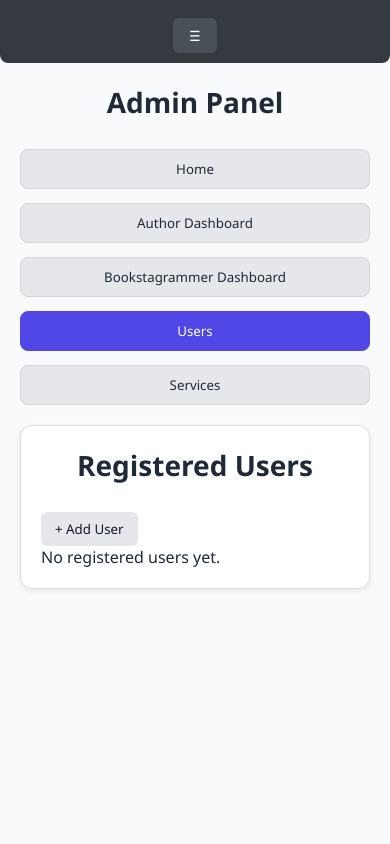
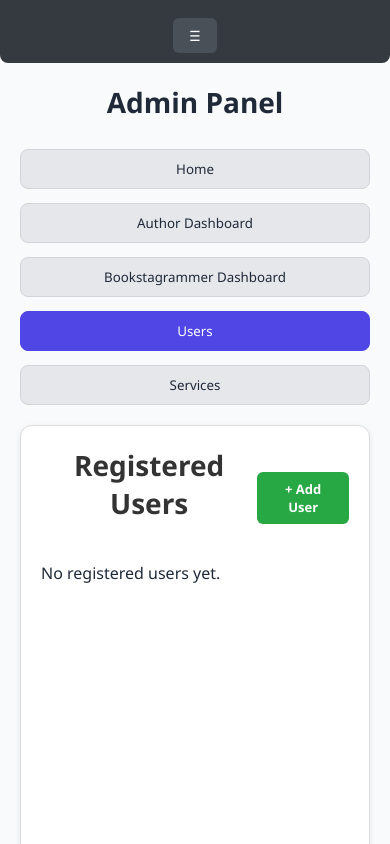
Before and after one commit to AliyulRahman/sample_lm_app, a React (Vite) app: page /admin in a window 390 px wide. Shown: the top 844 px of the page. Built offline with nearby package versions, Linux system fonts and the light colour scheme.

Commit message:
Update UsersTab.css for registeration form

```diff
--- a/src/components/Admin/UsersTab.css
+++ b/src/components/Admin/UsersTab.css
@@ -1,51 +1,141 @@
-/* User Table Styles */
+/* Container layout */
+.tab-content {
+  padding: 20px;
+  font-family: "Segoe UI", Tahoma, Geneva, Verdana, sans-serif;
+  background-color: #f9f9f9;
+  min-height: 100vh;
+}
+
+/* Header with Add User button */
+.user-tab-header {
+  display: flex;
+  justify-content: space-between;
+  align-items: center;
+  margin-bottom: 20px;
+}
+
+.user-tab-header h2 {
+  font-size: 24px;
+  color: #333;
+}
+
+.add-user-btn {
+  padding: 10px 18px;
+  background-color: #28a745;
+  border: none;
+  color: white;
+  font-weight: 600;
+  font-size: 15px;
+  border-radius: 6px;
+  cursor: pointer;
+  transition: background-color 0.3s;
+}
+
+.add-user-btn:hover {
+  background-color: #218838;
+}
+
+/* User table styles */
 .user-table {
   width: 100%;
   border-collapse: collapse;
-    margin-top: 10px;
+  background-color: white;
+  border-radius: 8px;
+  overflow: hidden;
+  box-shadow: 0 2px 6px rgba(0, 0, 0, 0.05);
 }
 
 .user-table th,
 .user-table td {
-    border: 1px solid #e5e7eb;
+  border: 1px solid #e0e0e0;
   padding: 12px;
-    text-align: left;
+  text-align: center;
   font-size: 14px;
 }
 
 .user-table th {
-    background-color: #f3f4f6;
+  background-color: #f1f1f1;
+  color: #333;
   font-weight: 600;
 }
 
-  .user-table input,
-  .user-table select {
-    padding: 6px;
-    border-radius: 4px;
-    border: 1px solid #d1d5db;
-    width: 100%;
-    font-size: 14px;
-    background-color: #ffffff;
+.user-table td {
+  color: #555;
 }
 
 .user-table button {
   padding: 6px 12px;
-    background-color: #10b981;
+  font-size: 13px;
+  border: none;
+  border-radius: 4px;
+  background-color: #007bff;
   color: white;
-    border: none;
-    border-radius: 6px;
   cursor: pointer;
-    transition: background-color 0.2s ease;
+  transition: background-color 0.3s;
 }
 
 .user-table button:hover {
-    background-color: #059669;
+  background-color: #0056b3;
 }
 
-  /* Responsive Styles */
+/* Form popup overlay and container */
+.form-popup-overlay {
+  position: fixed;
+  top: 0;
+  left: 0;
+  right: 0;
+  bottom: 0;
+  background-color: rgba(0, 0, 0, 0.4);
+  display: flex;
+  justify-content: center;
+  align-items: center;
+  z-index: 999;
+}
+
+.form-popup {
+  background-color: white;
+  padding: 25px 30px;
+  width: 90%;
+  max-width: 750px;
+  border-radius: 10px;
+  position: relative;
+  max-height: 90vh;
+  overflow-y: auto;
+  box-shadow: 0 0 15px rgba(0, 0, 0, 0.15);
+}
+
+/* Close (X) button */
+.close-btn {
+  position: absolute;
+  top: 12px;
+  right: 15px;
+  background: transparent;
+  border: none;
+  font-size: 22px;
+  font-weight: bold;
+  color: #666;
+  cursor: pointer;
+  transition: color 0.2s;
+}
+
+.close-btn:hover {
+  color: #000;
+}
+
+/* Responsive adjustments */
 @media (max-width: 768px) {
-    .user-table th, .user-table td {
+  .user-table th,
+  .user-table td {
     font-size: 12px;
-      padding: 8px;
+    padding: 10px;
+  }
+
+  .add-user-btn {
+    padding: 8px 14px;
+    font-size: 13px;
+  }
+
+  .form-popup {
+    padding: 20px;
   }
 }
```
Lines whose indentation alone changed are shown as unchanged.
